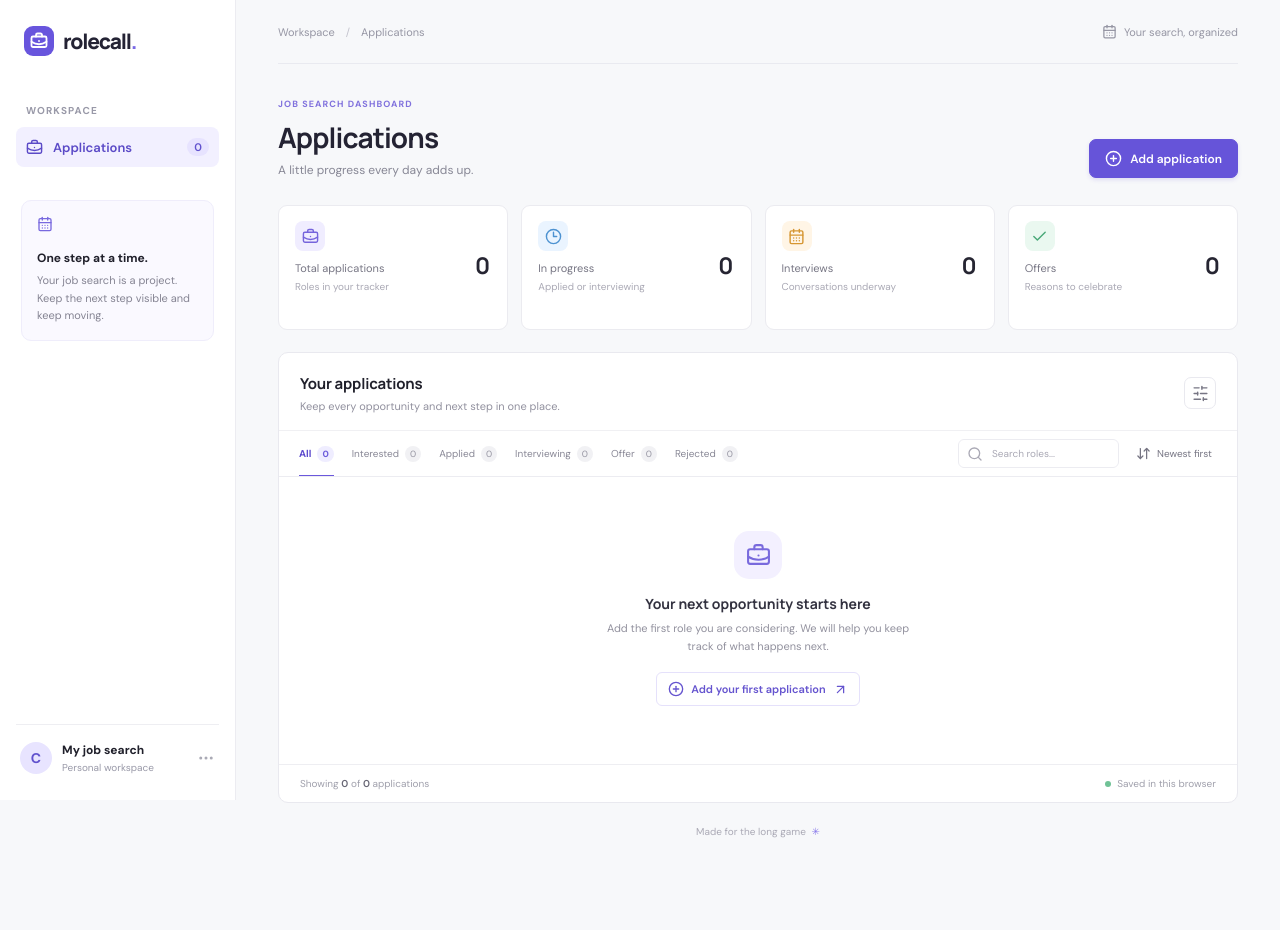
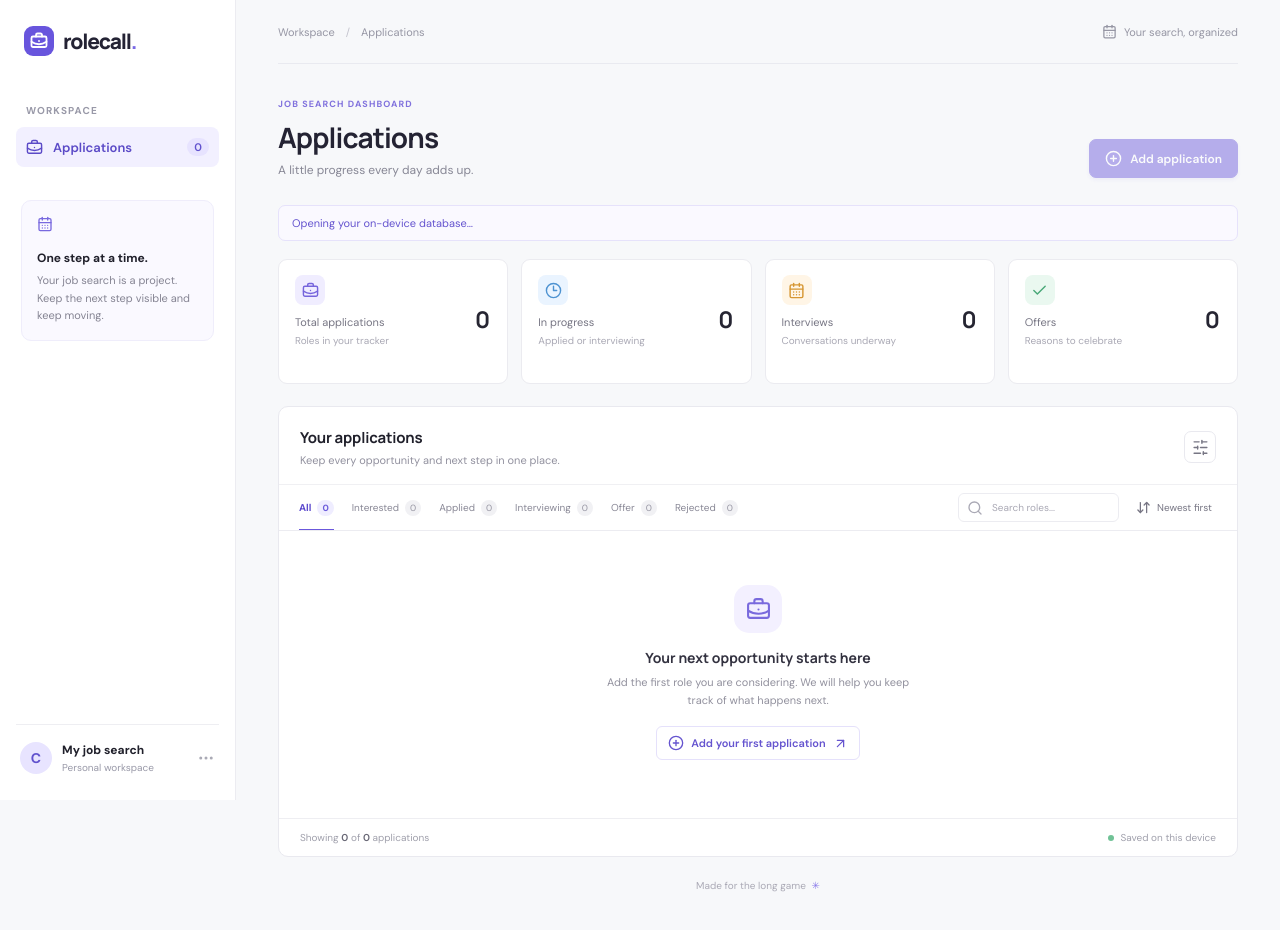
Before and after one commit to Coreyboy1820/job-application-tracker, a React (Vite) app: page / in a window 1280 px wide. Shown: the top 930 px of the page. Before the commit the page ends 890 px from the top, so only its background shows below. Built offline with nearby package versions, Linux system fonts and the light colour scheme.

Commit message:
Use IndexedDB for local application storage

```diff
--- a/src/App.tsx
+++ b/src/App.tsx
@@ -1,4 +1,5 @@
 import { useEffect, useMemo, useState } from 'react'
+import type { FormEvent, ReactNode } from 'react'
 import {
   ArrowDownUp,
   ArrowUpRight,
@@ -13,45 +14,42 @@ import {
   SlidersHorizontal,
   X,
 } from 'lucide-react'
-
-type Status = 'Interested' | 'Applied' | 'Interviewing' | 'Offer' | 'Rejected'
-
-type Application = {
-  id: string
-  company: string
-  role: string
-  location: string
-  dateApplied: string
-  status: Status
-  url: string
-  notes: string
-  nextStep: string
-}
+import { loadApplications, saveApplications } from './storage'
+import type { Application, Status } from './types'
 
 const statuses: Status[] = ['Interested', 'Applied', 'Interviewing', 'Offer', 'Rejected']
-const storageKey = 'rolecall-applications-v1'
-
-// This is our storage boundary: React reads and writes the same list to localStorage.
-// Keeping it in one place makes swapping to an API later much easier.
-function readApplications(): Application[] {
-  try {
-    const saved = localStorage.getItem(storageKey)
-    return saved ? (JSON.parse(saved) as Application[]) : []
-  } catch {
-    return []
-  }
-}
 
 function App() {
-  const [applications, setApplications] = useState<Application[]>(readApplications)
+  const [applications, setApplications] = useState<Application[]>([])
+  const [storageReady, setStorageReady] = useState(false)
+  const [storageError, setStorageError] = useState<string | null>(null)
   const [activeStatus, setActiveStatus] = useState<Status | 'All'>('All')
   const [search, setSearch] = useState('')
   const [sortNewest, setSortNewest] = useState(true)
   const [isFormOpen, setIsFormOpen] = useState(false)
 
   useEffect(() => {
-    localStorage.setItem(storageKey, JSON.stringify(applications))
-  }, [applications])
+    let isCurrent = true
+    loadApplications()
+      .then((savedApplications) => {
+        if (isCurrent) {
+          setApplications(savedApplications)
+          setStorageReady(true)
+        }
+      })
+      .catch(() => {
+        if (isCurrent) setStorageError('Could not open the on-device database. Your saved data has not been changed. Close other Rolecall tabs and reload to try again.')
+      })
+
+    return () => { isCurrent = false }
+  }, [])
+
+  useEffect(() => {
+    if (!storageReady || storageError) return
+    saveApplications(applications).catch(() => {
+      setStorageError('Could not save to the on-device database. Your current changes may not persist; reload after checking browser storage permissions.')
+    })
+  }, [applications, storageReady, storageError])
 
   const visibleApplications = useMemo(() => {
     const query = search.trim().toLowerCase()
@@ -103,8 +101,11 @@ function App() {
         <header className="topbar"><span className="breadcrumb">Workspace <span>/</span> Applications</span><span className="today-label"><CalendarDays size={15} /> Your search, organized</span></header>
         <section className="page-heading">
           <div><div className="eyebrow">JOB SEARCH DASHBOARD</div><h1>Applications</h1><p className="page-subtitle">A little progress every day adds up.</p></div>
-          <button className="primary-button" onClick={() => setIsFormOpen(true)}><CirclePlus size={17} /> Add application</button>
+          <button className="primary-button" disabled={!storageReady || Boolean(storageError)} onClick={() => setIsFormOpen(true)}><CirclePlus size={17} /> Add application</button>
         </section>
+
+        {storageError && <div className="storage-message storage-error" role="alert">{storageError}</div>}
+        {!storageReady && !storageError && <div className="storage-message" role="status">Opening your on-device database…</div>}
 
         <section className="stats-grid" aria-label="Application summary">
           <StatCard label="Total applications" value={applications.length} icon={<BriefcaseBusiness size={17} />} tone="violet" caption="Roles in your tracker" />
@@ -131,8 +132,8 @@ function App() {
                 <td><button className="row-menu" aria-label={`Delete ${application.role} at ${application.company}`} title="Delete application" onClick={() => deleteApplication(application.id)}><X size={16} /></button></td>
               </tr>)}
             </tbody></table></div>
-          ) : <EmptyState hasApplications={applications.length > 0} onAdd={() => setIsFormOpen(true)} />}
-          <div className="panel-footer"><span>Showing <strong>{visibleApplications.length}</strong> of <strong>{applications.length}</strong> applications</span><span className="privacy-note"><span className="privacy-dot" /> Saved in this browser</span></div>
+          ) : <EmptyState hasApplications={applications.length > 0} onAdd={() => setIsFormOpen(true)} disabled={!storageReady || Boolean(storageError)} />}
+          <div className="panel-footer"><span>Showing <strong>{visibleApplications.length}</strong> of <strong>{applications.length}</strong> applications</span><span className="privacy-note"><span className="privacy-dot" /> Saved on this device</span></div>
         </section>
         <footer className="page-footer">Made for the long game <span>✳</span></footer>
       </main>
@@ -142,7 +143,7 @@ function App() {
   )
 }
 
-function StatCard({ label, value, icon, tone, caption }: { label: string; value: number; icon: React.ReactNode; tone: string; caption: string }) {
+function StatCard({ label, value, icon, tone, caption }: { label: string; value: number; icon: ReactNode; tone: string; caption: string }) {
   return <article className="stat-card"><div className={`stat-icon ${tone}`}>{icon}</div><div className="stat-label">{label}</div><div className="stat-value">{value}</div><div className="stat-caption">{caption}</div></article>
 }
 
@@ -150,8 +151,8 @@ function StatusSelect({ status, onChange }: { status: Status; onChange: (status:
   return <label className={`status-pill status-${status.toLowerCase()}`}><span className="status-dot" /><select aria-label="Application status" value={status} onChange={(event) => onChange(event.target.value as Status)}>{statuses.map((option) => <option key={option}>{option}</option>)}</select><ChevronDown size={13} /></label>
 }
 
-function EmptyState({ hasApplications, onAdd }: { hasApplications: boolean; onAdd: () => void }) {
-  return <div className="empty-state"><div className="empty-illustration"><BriefcaseBusiness size={25} /></div><h3>{hasApplications ? 'No matches found' : 'Your next opportunity starts here'}</h3><p>{hasApplications ? 'Try another search or choose a different status.' : 'Add the first role you are considering. We will help you keep track of what happens next.'}</p>{!hasApplications && <button className="secondary-button" onClick={onAdd}><CirclePlus size={16} /> Add your first application <ArrowUpRight size={15} /></button>}</div>
+function EmptyState({ hasApplications, onAdd, disabled }: { hasApplications: boolean; onAdd: () => void; disabled: boolean }) {
+  return <div className="empty-state"><div className="empty-illustration"><BriefcaseBusiness size={25} /></div><h3>{hasApplications ? 'No matches found' : 'Your next opportunity starts here'}</h3><p>{hasApplications ? 'Try another search or choose a different status.' : 'Add the first role you are considering. We will help you keep track of what happens next.'}</p>{!hasApplications && <button className="secondary-button" onClick={onAdd} disabled={disabled}><CirclePlus size={16} /> Add your first application <ArrowUpRight size={15} /></button>}</div>
 }
 
 function ApplicationModal({ onClose, onSave }: { onClose: () => void; onSave: (application: Omit<Application, 'id'>) => void }) {
@@ -165,7 +166,7 @@ function ApplicationModal({ onClose, onSave }: { onClose: () => void; onSave: (a
   const [notes, setNotes] = useState('')
   const canSave = company.trim().length > 0 && role.trim().length > 0
 
-  function handleSubmit(event: React.FormEvent<HTMLFormElement>) {
+  function handleSubmit(event: FormEvent<HTMLFormElement>) {
     event.preventDefault()
     if (!canSave) return
     onSave({ company: company.trim(), role: role.trim(), location: location.trim(), dateApplied, status, url: url.trim(), nextStep: nextStep.trim(), notes: notes.trim() })
--- /dev/null
+++ b/src/storage.ts
@@ -0,0 +1,104 @@
+import type { Application } from './types'
+
+const databaseName = 'rolecall'
+const databaseVersion = 1
+const applicationStoreName = 'applications'
+const legacyStorageKey = 'rolecall-applications-v1'
+
+function openDatabase(): Promise<IDBDatabase> {
+  return new Promise((resolve, reject) => {
+    const request = indexedDB.open(databaseName, databaseVersion)
+
+    request.onupgradeneeded = () => {
+      const database = request.result
+      if (!database.objectStoreNames.contains(applicationStoreName)) {
+        const store = database.createObjectStore(applicationStoreName, { keyPath: 'id' })
+        store.createIndex('status', 'status')
+        store.createIndex('dateApplied', 'dateApplied')
+      }
+    }
+
+    request.onsuccess = () => resolve(request.result)
+    request.onerror = () => reject(request.error ?? new Error('Could not open the local database.'))
+    request.onblocked = () => reject(new Error('The local database is blocked by another open tab. Close other Rolecall tabs and retry.'))
+  })
+}
+
+function transactionComplete(transaction: IDBTransaction): Promise<void> {
+  return new Promise((resolve, reject) => {
+    transaction.oncomplete = () => resolve()
+    transaction.onabort = () => reject(transaction.error ?? new Error('The local database transaction was cancelled.'))
+    transaction.onerror = () => reject(transaction.error ?? new Error('The local database transaction failed.'))
+  })
+}
+
+function isApplication(value: unknown): value is Application {
+  if (!value || typeof value !== 'object') return false
+  const candidate = value as Partial<Application>
+  return typeof candidate.id === 'string'
+    && typeof candidate.company === 'string'
+    && typeof candidate.role === 'string'
+    && typeof candidate.location === 'string'
+    && typeof candidate.dateApplied === 'string'
+    && typeof candidate.status === 'string'
+    && typeof candidate.url === 'string'
+    && typeof candidate.notes === 'string'
+    && typeof candidate.nextStep === 'string'
+}
+
+async function migrateLegacyApplications(database: IDBDatabase): Promise<void> {
+  const legacyJson = localStorage.getItem(legacyStorageKey)
+  if (!legacyJson) return
+
+  const parsed: unknown = JSON.parse(legacyJson)
+  if (!Array.isArray(parsed) || !parsed.every(isApplication)) {
+    throw new Error('The previous browser data could not be read safely. It has been left unchanged.')
+  }
+
+  const transaction = database.transaction(applicationStoreName, 'readwrite')
+  const completed = transactionComplete(transaction)
+  const store = transaction.objectStore(applicationStoreName)
+
+  // Import only missing IDs so this migration never replaces newer IndexedDB records.
+  for (const application of parsed) {
+    const existing = store.get(application.id)
+    existing.onsuccess = () => {
+      if (existing.result === undefined) store.add(application)
+    }
+  }
+
+  await completed
+  localStorage.removeItem(legacyStorageKey)
+}
+
+export async function loadApplications(): Promise<Application[]> {
+  const database = await openDatabase()
+  try {
+    await migrateLegacyApplications(database)
+    const transaction = database.transaction(applicationStoreName, 'readonly')
+    const completed = transactionComplete(transaction)
+    const request = transaction.objectStore(applicationStoreName).getAll()
+    const applications = await new Promise<Application[]>((resolve, reject) => {
+      request.onsuccess = () => resolve(request.result as Application[])
+      request.onerror = () => reject(request.error ?? new Error('Could not read the local database.'))
+    })
+    await completed
+    return applications
+  } finally {
+    database.close()
+  }
+}
+
+export async function saveApplications(applications: Application[]): Promise<void> {
+  const database = await openDatabase()
+  try {
+    const transaction = database.transaction(applicationStoreName, 'readwrite')
+    const completed = transactionComplete(transaction)
+    const store = transaction.objectStore(applicationStoreName)
+    store.clear()
+    for (const application of applications) store.put(application)
+    await completed
+  } finally {
+    database.close()
+  }
+}
--- /dev/null
+++ b/src/types.ts
@@ -0,0 +1,13 @@
+export type Status = 'Interested' | 'Applied' | 'Interviewing' | 'Offer' | 'Rejected'
+
+export type Application = {
+  id: string
+  company: string
+  role: string
+  location: string
+  dateApplied: string
+  status: Status
+  url: string
+  notes: string
+  nextStep: string
+}
```
Also changed, not shown: src/styles.css, 1 other file (tests, documents, lock files or other folders).
